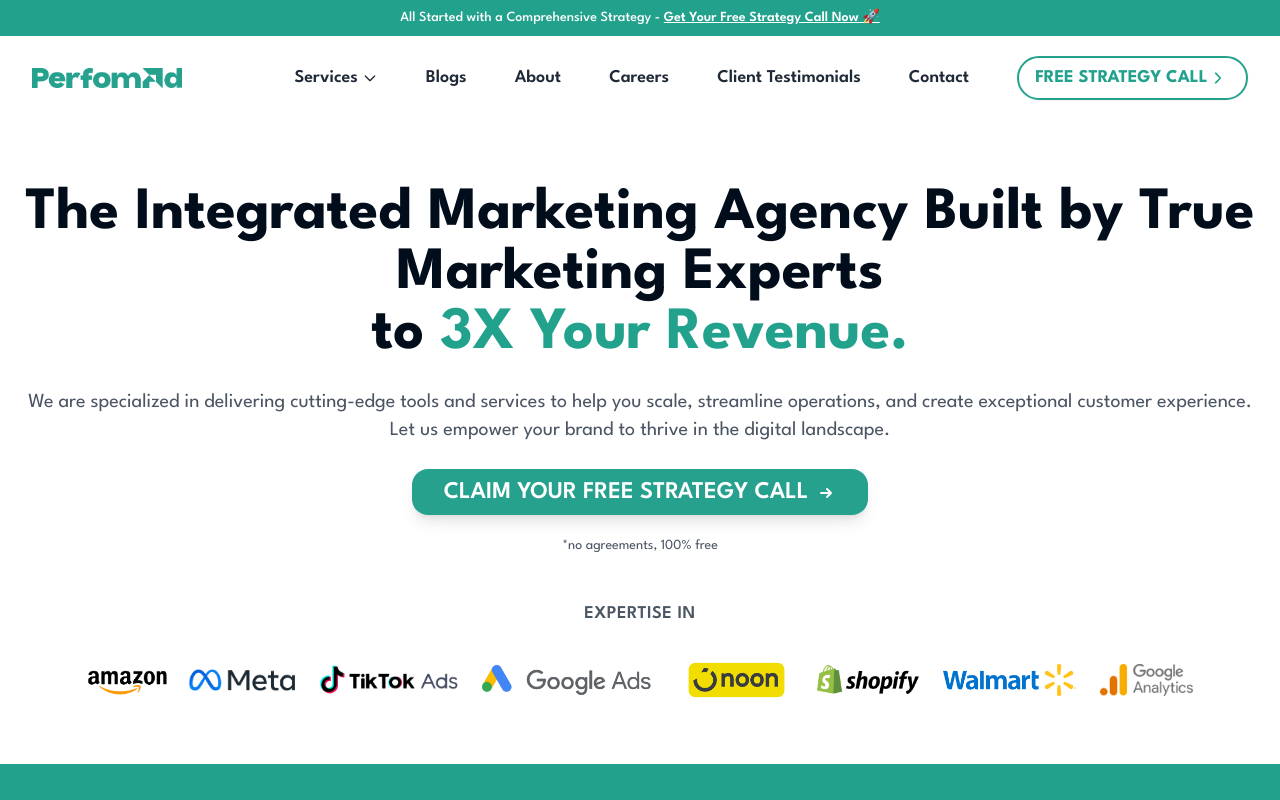
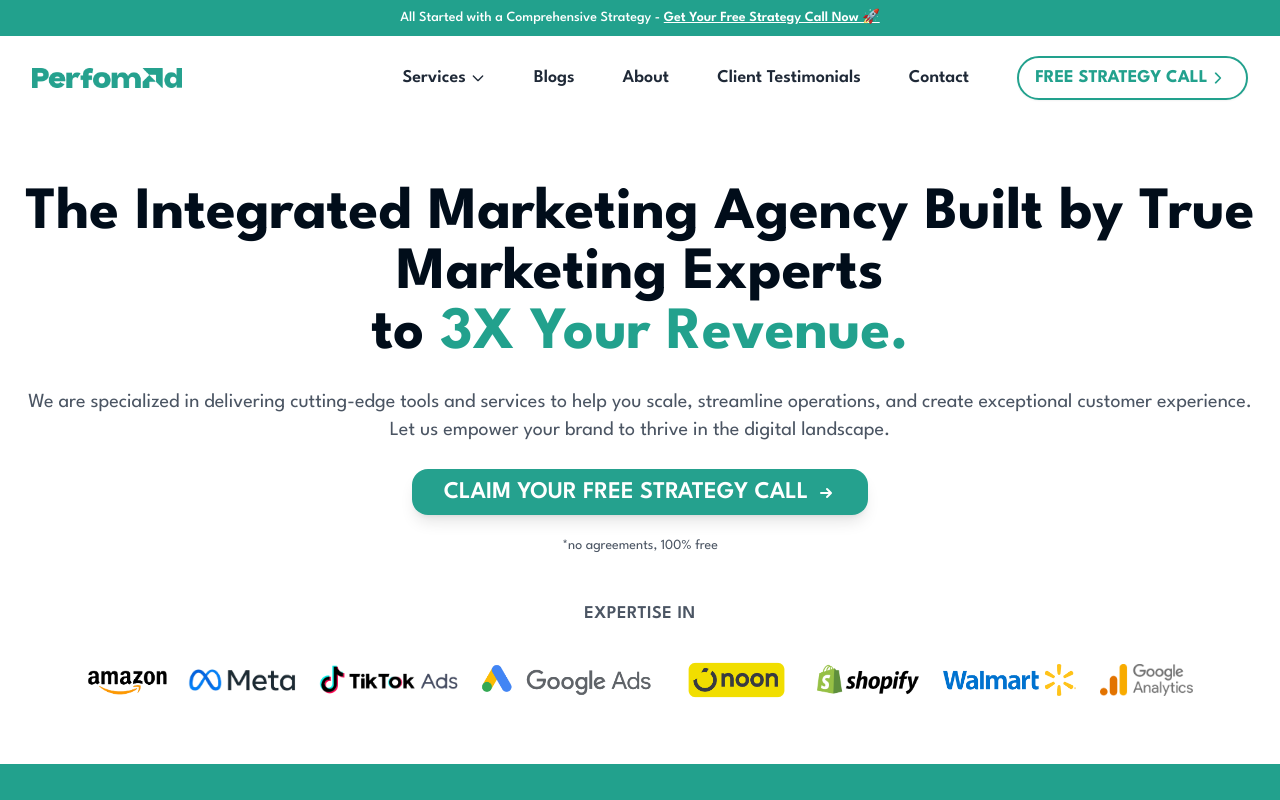
Before and after one commit to Yashu-x/dev-performd, a Next.js app: page / in a window 1280 px wide. Shown: the top 800 px of the page. Built offline with nearby package versions, Linux system fonts and the light colour scheme; no server answers.

Commit message:
Careers move to footer

```diff
--- a/components/Footer.js
+++ b/components/Footer.js
@@ -34,6 +34,10 @@ export default function Footer() {
               <a href="#testemonials">
                 {" "}
                 <span>Testemonials</span>
+              </a>
+              <a href="/career">
+                {" "}
+                <span>Careers</span>
               </a>
               <a href="#faq">
                 {" "}
--- a/components/Header.js
+++ b/components/Header.js
@@ -163,7 +163,6 @@ function NavLinks({ closeMenu, isMobile }) {
       {[
         { href: "/blogs", label: "Blogs" },
         { href: "/aboutUs", label: "About" },
-        { href: "/career", label: "Careers" },
         { href: "/testimonials", label: "Client Testimonials" },
         { href: "/contactUs", label: "Contact" },
       ].map((item) => (
```
